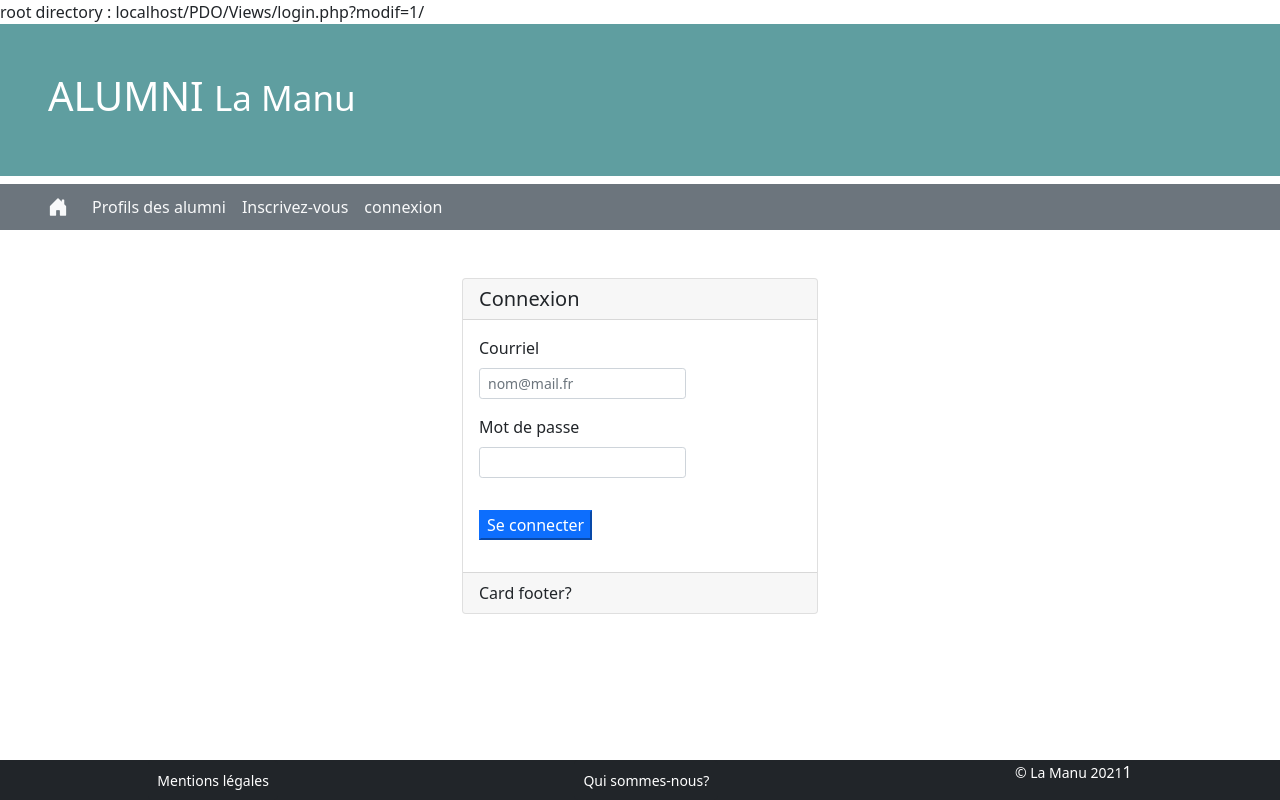
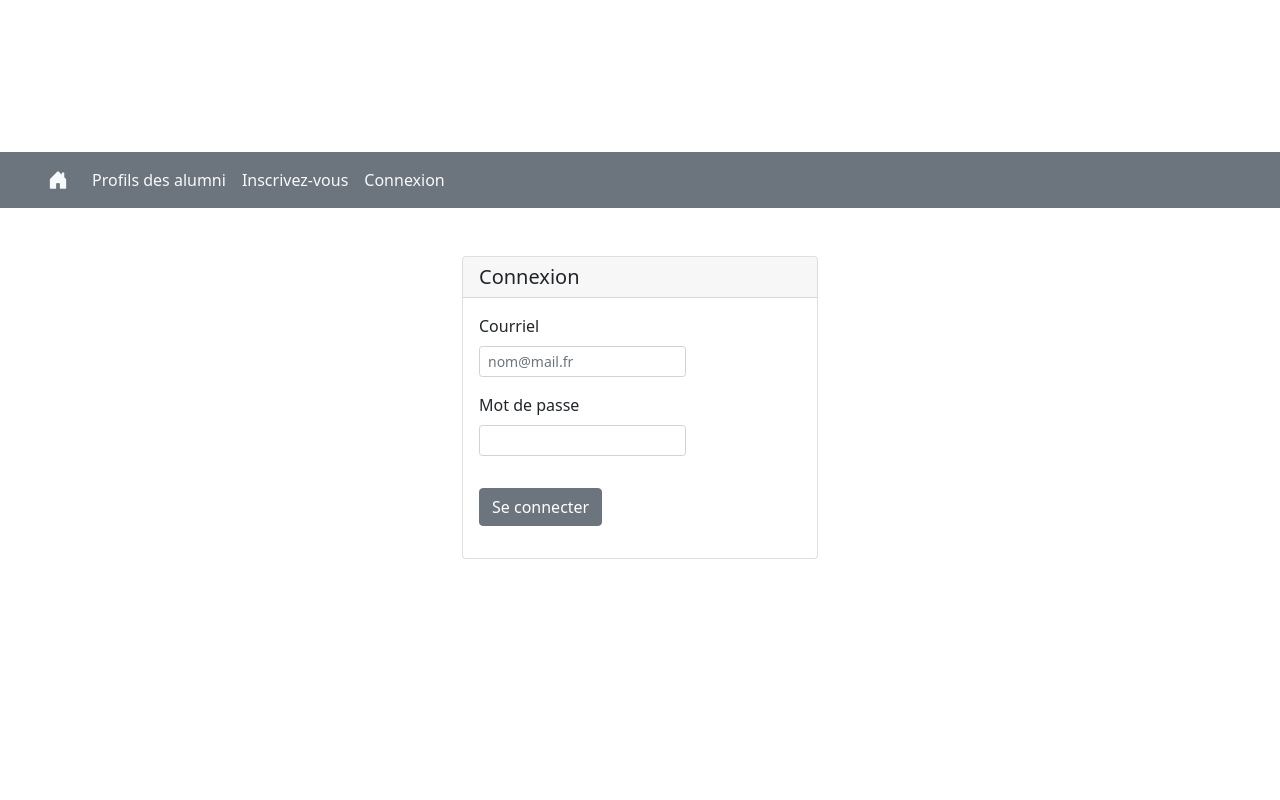
Before and after one commit to binyoma/Alumni-la-manu, a PHP site: page /PDO/Views/login.php?modif=1 in a window 1280 px wide. Run offline with PHP 8.4, Linux system fonts and the light colour scheme; some libraries are stand-ins or nearby versions; some web fonts are replaced.

Commit message:
amélioration du front

```diff
--- a/Controllers/InscriptionController.php
+++ b/Controllers/InscriptionController.php
@@ -39,6 +39,4 @@
 
  $new_profil = $profil->new_alumni();
 
-
-
 ?>
--- a/Views/footer.php
+++ b/Views/footer.php
@@ -40,18 +40,18 @@
         </div>
     </div>
 
-    <div class="row bg-dark fixed-bottom">
+    <div class="row fondheader fixed-bottom">
         <div class="col justify-content-center mx-auto d-flex justify-content-around">
             <!-- Vertically centered scrollable modal for legal content -->
             <!-- Button trigger modal legal content-->
-            <button type="button" class="btn btn-dark btn-sm" data-bs-toggle="modal" data-bs-target="#modalLegalContent">
+            <button type="button" class="btn bg-transparent text-white btn-sm" data-bs-toggle="modal" data-bs-target="#modalLegalContent">
                 Mentions légales
             </button>
             <!-- Button trigger modal Team-->
-            <button type="button" class="btn btn-dark btn-sm" data-bs-toggle="modal" data-bs-target="#modalTeam">
+            <button type="button" class="btn bg-transparent text-white btn-sm" data-bs-toggle="modal" data-bs-target="#modalTeam">
                 Qui sommes-nous?
             </button>
-            <p class="text-white"><small class="fw-lighter">© La Manu 2021</small>1</p>
+            <p class="text-white"><small>© La Manu 2021</small></p>
         </div>
     </div>
 </footer>
--- a/Views/header.php
+++ b/Views/header.php
@@ -17,7 +17,7 @@
         $i = count($parts) ;
     }
 }
-echo 'root directory : ' .$dir_root. '<br>';
+//echo 'root directory : ' .$dir_root. '<br>';
 ?>
 
 <!DOCTYPE html>
@@ -33,13 +33,12 @@
     <link href="https://fonts.googleapis.com/css2?family=Pacifico&display=swap" rel="stylesheet">
     <link href="https://fonts.googleapis.com/css2?family=Arapey&display=swap" rel="stylesheet">
     <link href="https://fonts.googleapis.com/css2?family=Fredoka+One&display=swap" rel="stylesheet">
-    <link rel="stylesheet" href="assets/CSS/style.css">
+    <link rel="stylesheet" href="http://<?=$dir_root?>Alumni-la-manu/assets/CSS/style.css">
 </head>
 <body>
     <header>
-<div class="fondheader text-white">
-  <!--<img src="../assets/images/studying_crop.jpeg" class="card-img" alt="...">-->
-  <div class="card-title p-5">
+<div class="fondheader">
+  <div class="card-title p-5 titre m-0 text-white">
     <h1>ALUMNI <small
                 class="fw-lighter"> La Manu</small></h1>
   </div>
@@ -78,7 +77,7 @@
                 <li class="nav-item">
                     <a class="nav-link active text-light fw-light py-0" aria-current="page"
 
-                        href="http://<?=$dir_root?>Alumni-la-manu/Views/login.php">connexion</a>
+                        href="http://<?=$dir_root?>Alumni-la-manu/Views/login.php">Connexion</a>
 
                 </li>
             </ul>
--- a/Views/inscription.php
+++ b/Views/inscription.php
@@ -10,7 +10,7 @@
 
     <div class="container mt-5">
         <div class="row">
-            <div class="card-title py-5">
+            <div class="card-title titre py-5">
                 <h2>Inscrivez-vous</h2>
             </div>
         </div>
@@ -101,7 +101,7 @@
                 </div>
                 <!-- Bouton Submit-->
                 <div class="my-3">
-                    <button type="submit" class="btn btn-outline-info">Envoyer</button>
+                    <button type="submit" class="btn btn-outline-secondary">Envoyer</button>
                 </div>
             </form>
         </div>
--- a/Views/login.php
+++ b/Views/login.php
@@ -35,12 +35,9 @@
                             </div>
                              <!-- Bouton Submit-->
                             <div class="my-3">
-                                <button type="submit" class="btn-primary btn-outline-white">Se connecter</button>
+                                <button type="submit" class="btn btn-secondary">Se connecter</button>
                             </div>
                         </form>
-						</div>
-						<div class="card-footer">
-							Card footer?
 						</div>
 					</div>
 				</div>
--- a/Views/profil-modif.php
+++ b/Views/profil-modif.php
@@ -3,7 +3,7 @@
 ?>
     <div class="container mt-5">
         <div class="row">
-            <div class="card-title py-5">
+            <div class="card-title titre py-5">
                 <h2>Modifiez votre profil</h2>
             </div>
         </div>
@@ -97,7 +97,7 @@
                 </div>
                 <!-- Bouton Submit-->
                 <div class="my-3">
-                    <button type="submit"  name="modif" class="btn btn-outline-info">Envoyer</button>
+                    <button type="submit"  name="modif" class="btn btn-outline-secondary">Envoyer</button>
                 </div>
             </form>
         </div>
--- a/assets/CSS/style.css
+++ b/assets/CSS/style.css
@@ -9,5 +9,5 @@
 
 .profil{
     font-family: 'Arapey', serif;
-    color:grey;
+    color:rgb(82, 80, 80);
 }
```
Also changed, not shown: Views/Profils-List.php (+13 -13 lines), Views/profil-details.php (+5 -6 lines), Views/connexion.php (deleted).
